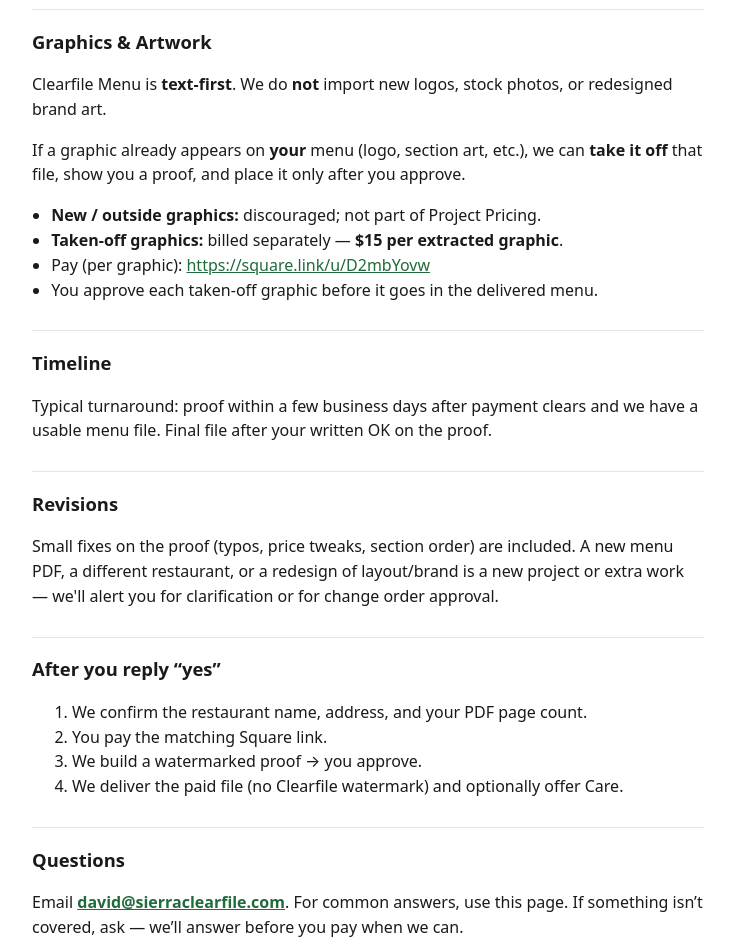
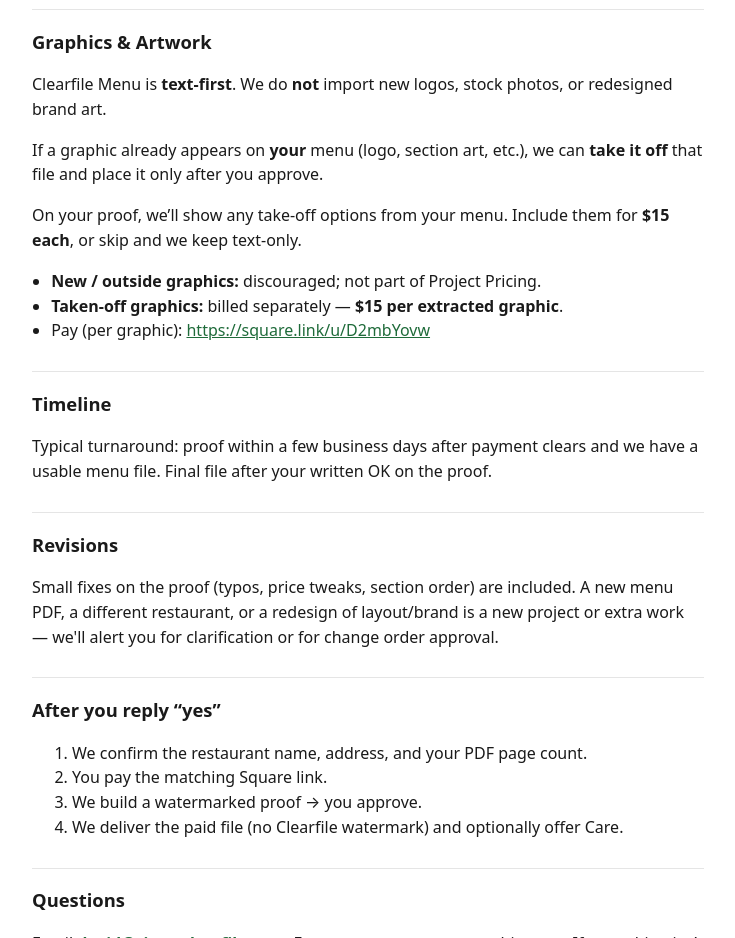
Before and after one commit to David-file/sierraclearfile, a plain HTML site: page faq/index.html in a window 1280 px wide. Shown: the part 940-1878 px from the top of the page, without its empty margins (272-1007 px from the left). Drawn offline with Linux system fonts and the light colour scheme.

Commit message:
FAQ: graphics offered on proof; text-first default.

```diff
--- a/faq/index.html
+++ b/faq/index.html
@@ -47,12 +47,12 @@
 
   <h2>Graphics &amp; Artwork</h2>
   <p>Clearfile Menu is <strong>text-first</strong>. We do <strong>not</strong> import new logos, stock photos, or redesigned brand art.</p>
-  <p>If a graphic already appears on <strong>your</strong> menu (logo, section art, etc.), we can <strong>take it off</strong> that file, show you a proof, and place it only after you approve.</p>
+  <p>If a graphic already appears on <strong>your</strong> menu (logo, section art, etc.), we can <strong>take it off</strong> that file and place it only after you approve.</p>
+  <p>On your proof, we’ll show any take-off options from your menu. Include them for <strong>$15 each</strong>, or skip and we keep text-only.</p>
   <ul>
     <li><strong>New / outside graphics:</strong> discouraged; not part of Project Pricing.</li>
     <li><strong>Taken-off graphics:</strong> billed separately — <strong>$15 per extracted graphic</strong>.</li>
     <li>Pay (per graphic): <a href="https://square.link/u/D2mbYovw">https://square.link/u/D2mbYovw</a></li>
-    <li>You approve each taken-off graphic before it goes in the delivered menu.</li>
   </ul>
 
   <h2>Timeline</h2>
```
